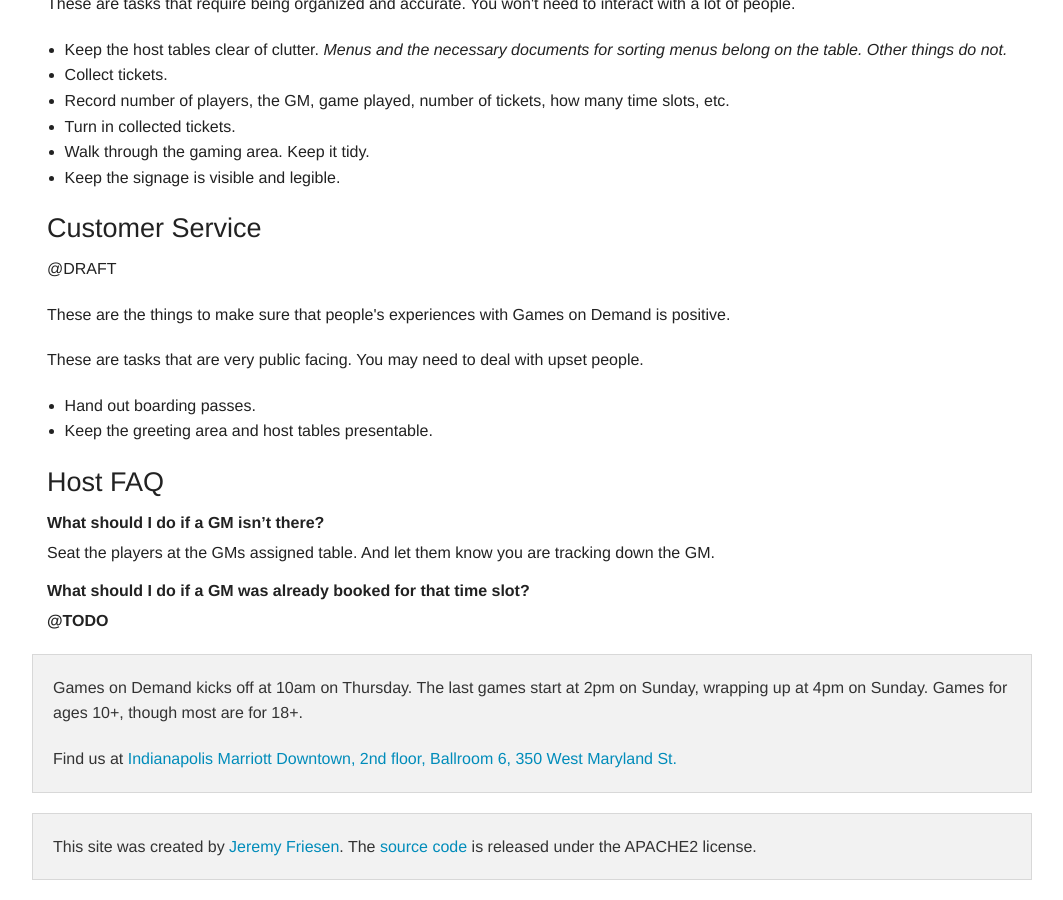
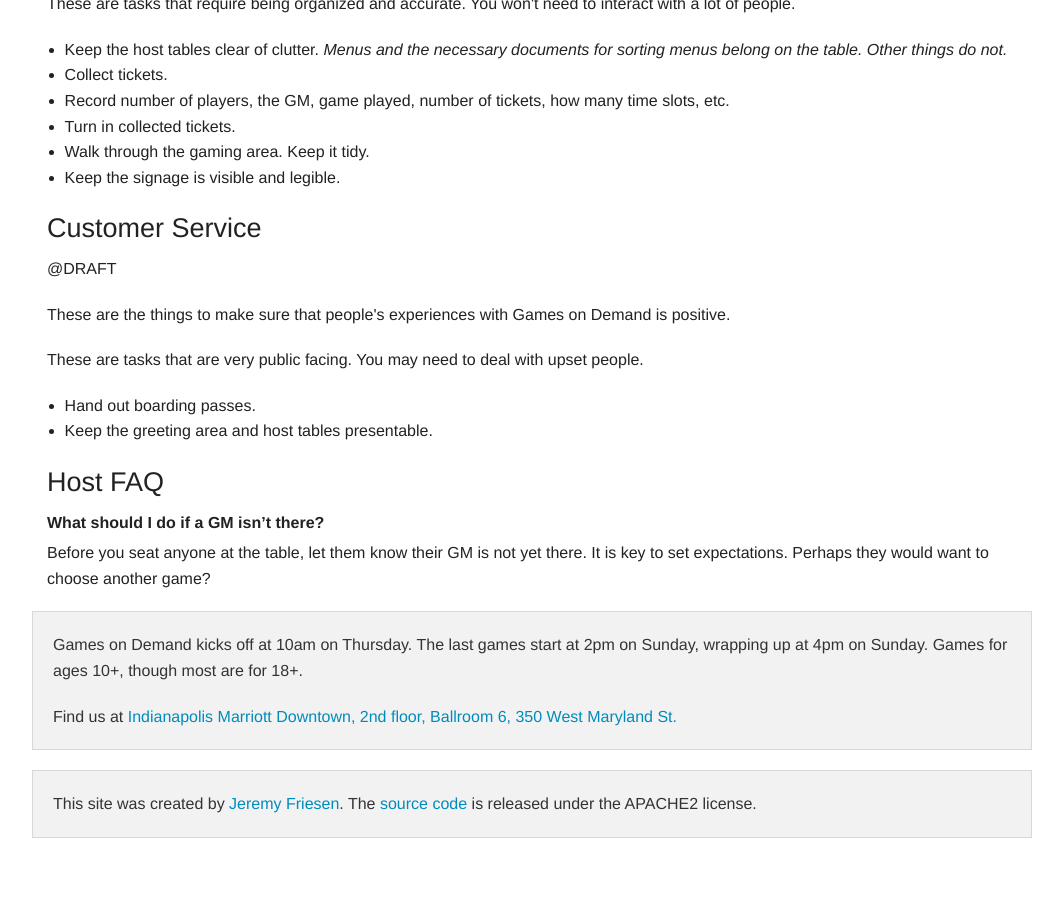
Before and after one commit to gamesondemand/gamesondemand.github.io, a Jekyll site: the page built from for-hosts/index.html, in a window 1280 px wide and 900 px high, scrolled down 1484 px. Shown: the whole window, without its empty margins (108-1171 px from the left). Built offline with Jekyll 4.4.1, drawn with Linux system fonts in a browser that asks for light colours; Markdown is read by kramdown in place of the engine named in the settings; comment, search, counter and statistics services are not loaded; after the commit the page ends 2342 px from its top, so only the background shows below that.

Commit message:
Updating FAQ from previous year

```diff
--- a/for-hosts/index.html
+++ b/for-hosts/index.html
@@ -115,12 +115,10 @@
     <dl>
       <dt>What should I do if a GM isn’t there?</dt>
       <dd>
-        Seat the players at the GMs assigned table.
-        And let them know you are tracking down the GM.
+        Before you seat anyone at the table, let them know their GM is not yet there.
+        It is key to set expectations.
+        Perhaps they would want to choose another game?
       </dd>
-
-      <dt>What should I do if a GM was already booked for that time slot?</dt>
-      <dt>@TODO</dt>
     </dl>
   </section>
 </article>
```
